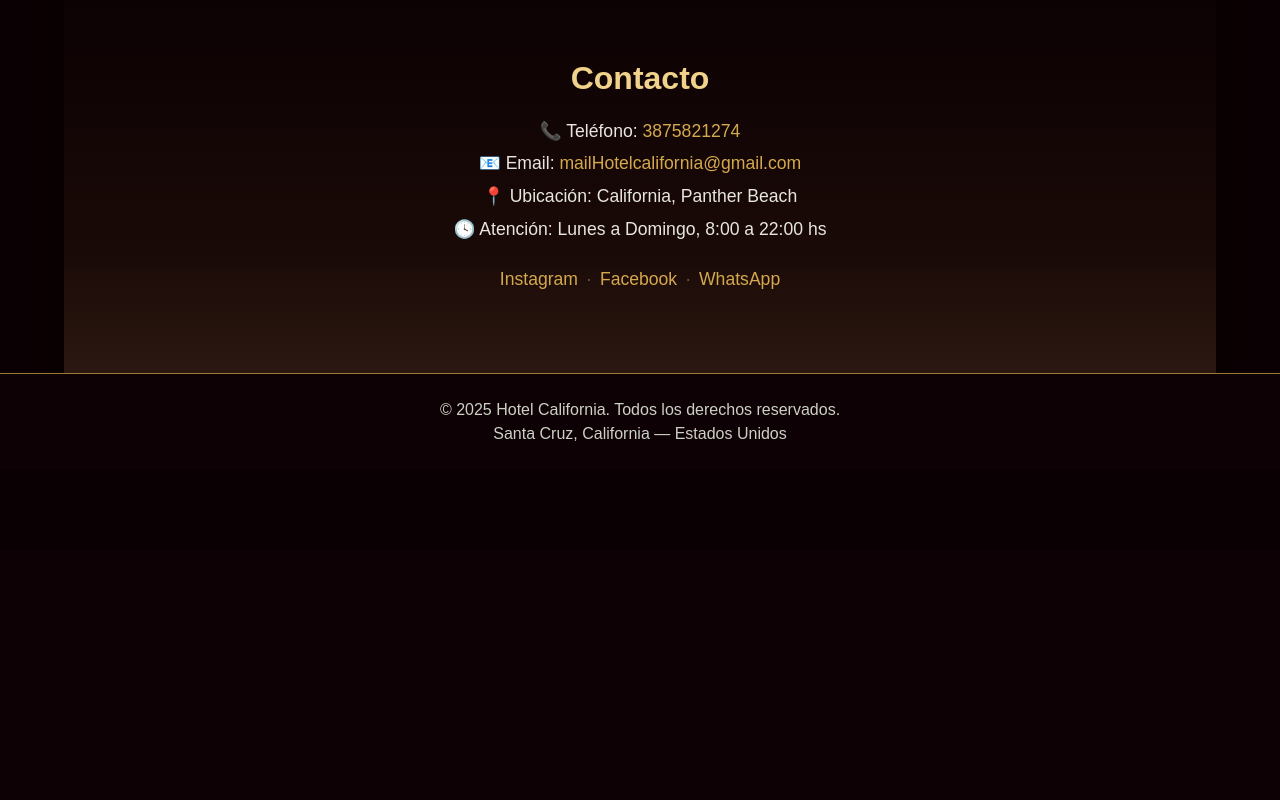
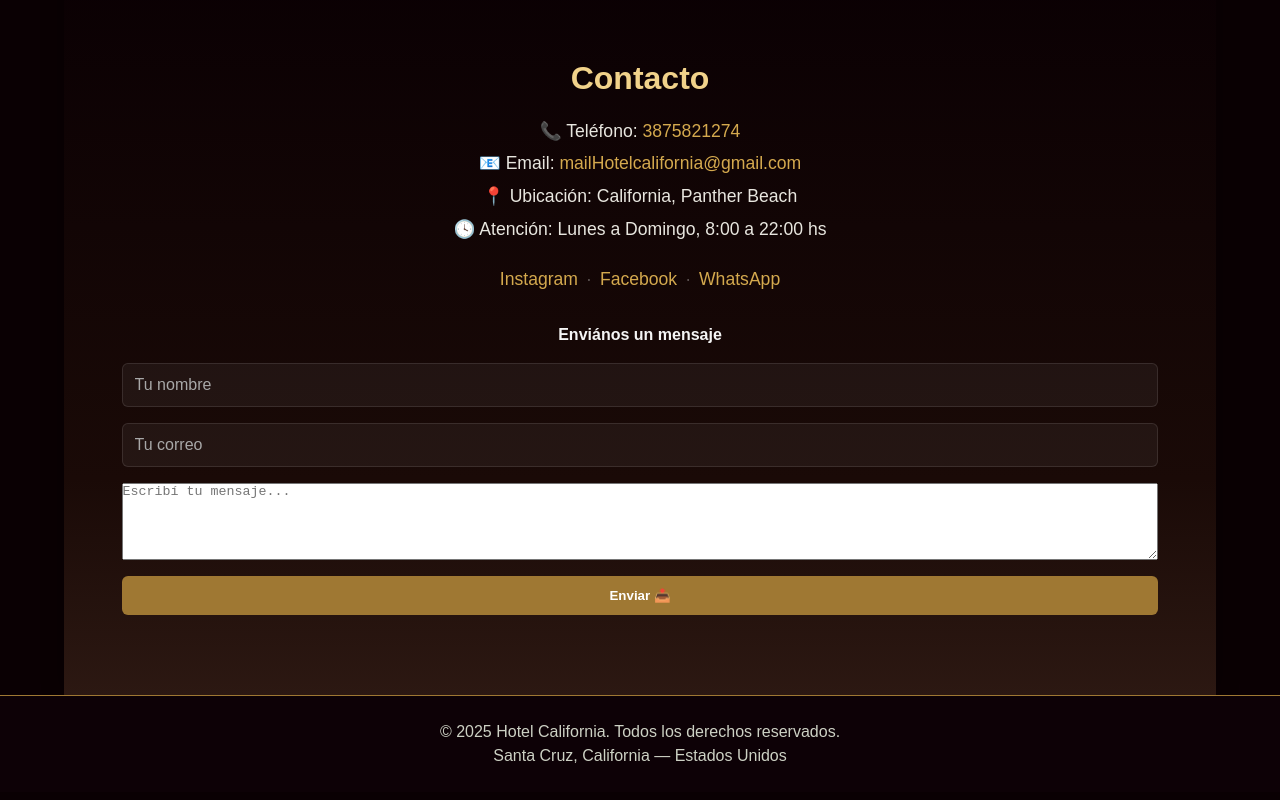
Before and after one commit to sanz05/PROYECTO-LENGUAJES-IV, a React (Vite) app in the folder hotel-california/: page /sobre-nosotros in a window 1280 px wide. Shown: the part 1306-2106 px from the top of the page. Before the commit the page ends 1856 px from the top, so only its background shows below. Built offline with nearby package versions, Linux system fonts and the light colour scheme.

Commit message:
Envio de mail
Cambio cosas y mail

```diff
--- a/hotel-california/package.json
+++ b/hotel-california/package.json
@@ -10,8 +10,10 @@
     "preview": "vite preview"
   },
   "dependencies": {
-    "@supabase/supabase-js": "^2.75.0",
+    "@supabase/supabase-js": "^2.76.1",
     "@tailwindcss/vite": "^4.1.14",
+    "emailjs": "^4.0.3",
+    "emailjs-com": "^3.2.0",
     "framer-motion": "^12.23.24",
     "gsap": "^3.13.0",
     "motion": "^12.23.24",
--- a/hotel-california/src/Pages/Sobre_nosotros.jsx
+++ b/hotel-california/src/Pages/Sobre_nosotros.jsx
@@ -1,10 +1,48 @@
-import React from "react";
+import React, { useState } from "react";
 import "../Styles/Sobre_nosotros.css";
 import lobbyImg from "../assets/lobby.png";
 import sunsetImg from "../assets/sunset.png";
 import Transicion from "../components/Transiciones";
+import emailjs from "emailjs-com";
 
 export default function Sobre_nosotros() {
+  // Estados del formulario
+  const [nombre, setNombre] = useState("");
+  const [correo, setCorreo] = useState("");
+  const [mensaje, setMensaje] = useState("");
+
+  // 💌 Método para enviar el mail
+  const enviarEmail = (e) => {
+    e.preventDefault();
+
+    if (!nombre || !correo || !mensaje) {
+      alert("⚠️ Por favor, completá todos los campos.");
+      return;
+    }
+
+    emailjs
+      .send(
+        "service_fhv91a6", // ID del servicio de EmailJS
+        "template_x0h698h", // ID de la plantilla
+        {
+          name: nombre,
+          email: correo,
+          message: mensaje,
+        },
+        "2ClqmuT9yTWubYfNJ" // tu clave pública
+      )
+      .then(() => {
+        alert("✅ Mensaje enviado con éxito");
+        setNombre("");
+        setCorreo("");
+        setMensaje("");
+      })
+      .catch((error) => {
+        console.error("❌ Error al enviar el mensaje:", error);
+        alert("❌ Error al enviar el mensaje. Intentalo de nuevo.");
+      });
+  };
+
   return (
     <Transicion>
       <div className="sobre-container">
@@ -77,6 +115,34 @@
             <span>·</span>
             <a href="https://wa.me/543875821274" target="_blank" rel="noopener noreferrer">WhatsApp</a>
           </div>
+
+          {/* 📬 FORMULARIO DE CONTACTO */}
+          <form onSubmit={enviarEmail} style={{ marginTop: "30px" }}>
+            <h4>Enviános un mensaje</h4>
+            <input
+              type="text"
+              placeholder="Tu nombre"
+              value={nombre}
+              onChange={(e) => setNombre(e.target.value)}
+              required
+            />
+            <input
+              type="email"
+              placeholder="Tu correo"
+              value={correo}
+              onChange={(e) => setCorreo(e.target.value)}
+              required
+            />
+            <textarea
+              placeholder="Escribí tu mensaje..."
+              rows="5"
+              value={mensaje}
+              onChange={(e) => setMensaje(e.target.value)}
+              required
+            ></textarea>
+
+            <button type="submit">Enviar 📤</button>
+          </form>
         </div>
 
         {/* ==== FOOTER ==== */}
@@ -87,5 +153,4 @@
       </div>
     </Transicion>
   );
-
 }
```
Also changed, not shown: 1 other file (tests, documents, lock files or other folders). Lines whose indentation alone changed are shown as unchanged.
